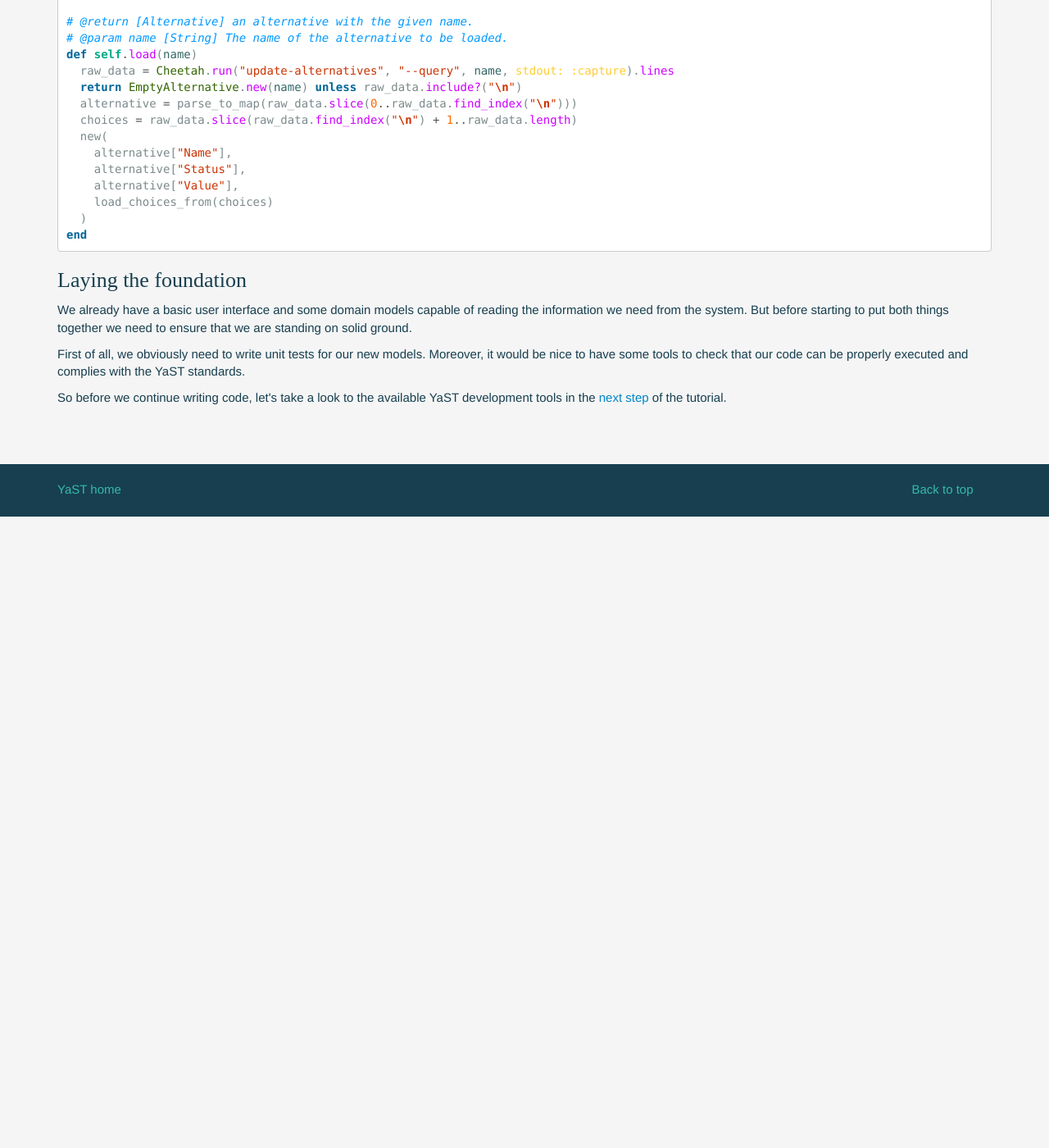
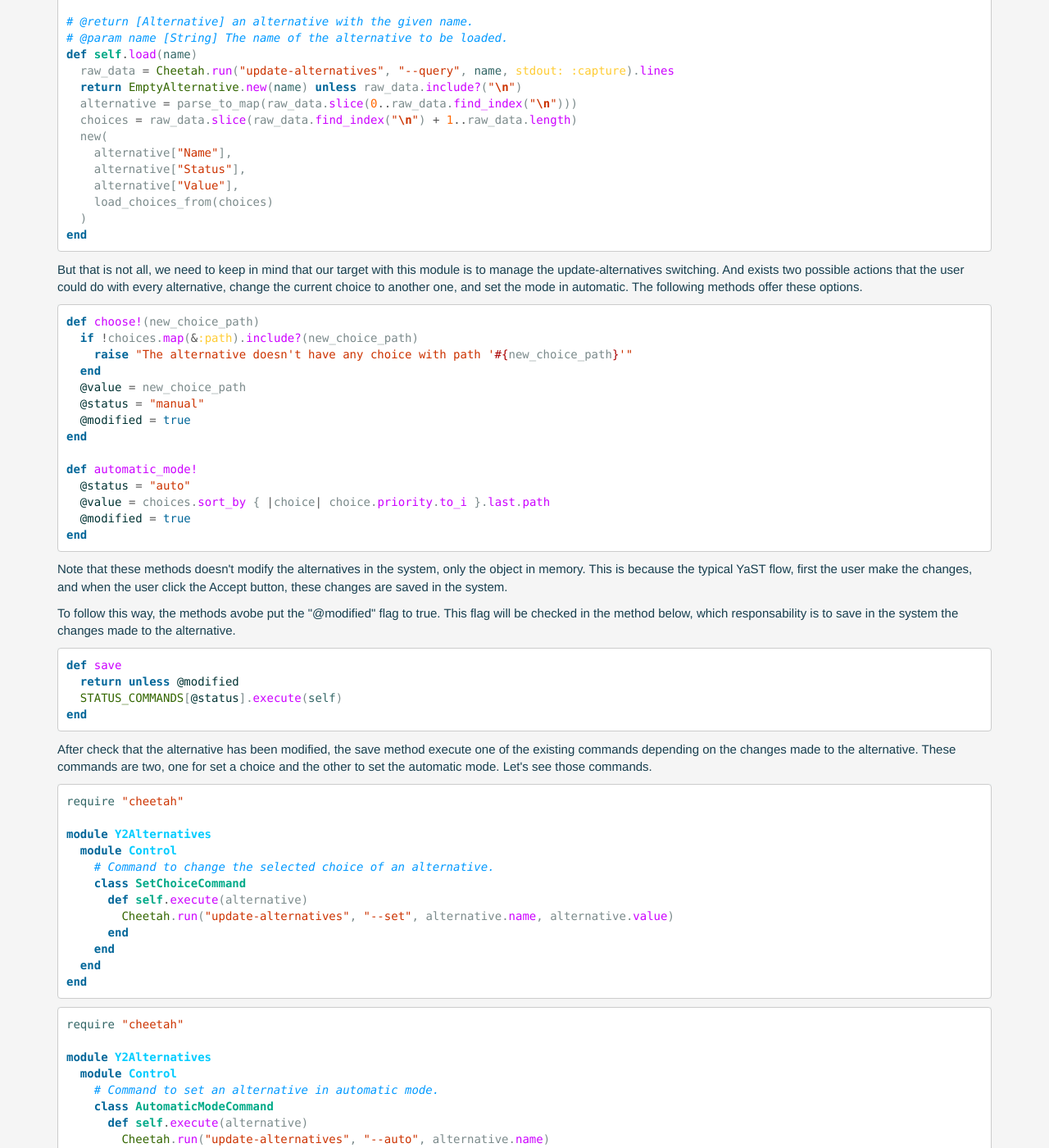
Before and after one commit to jyeray/yast-alternatives-tutorial, a Jekyll site: the page built from step3.html, in a window 1280 px wide and 1400 px high, scrolled down 1088 px. Shown: the whole window at 82% size. Built offline with Jekyll 4.4.1, drawn with Linux system fonts in a browser that asks for light colours; some web fonts are replaced; before the commit the page ends 1718 px from its top, so only the background shows below that; some of the changed text lies outside the part shown.

Commit message:
Explain making changes on the alternative and saving in the system

```diff
--- a/step3.html
+++ b/step3.html
@@ -78,6 +78,83 @@ def self.load(name)
   )
 end
 {% endhighlight %}
+<p>
+But that is not all, we need to keep in mind that our target with this module is
+to manage the update-alternatives switching. And exists two possible actions
+that the user could do with every alternative, change the current choice to
+another one, and set the mode in automatic. The following methods offer these
+options.
+</p>
+{% highlight ruby %}
+def choose!(new_choice_path)
+  if !choices.map(&:path).include?(new_choice_path)
+    raise "The alternative doesn't have any choice with path '#{new_choice_path}'"
+  end
+  @value = new_choice_path
+  @status = "manual"
+  @modified = true
+end
+
+def automatic_mode!
+  @status = "auto"
+  @value = choices.sort_by { |choice| choice.priority.to_i }.last.path
+  @modified = true
+end
+{% endhighlight %}
+<p>
+Note that these methods doesn't modify the alternatives in the system, only the
+object in memory. This is because the typical YaST flow, first the user make the
+changes, and when the user click the Accept button, these changes are saved in
+the system.
+</p>
+<p>To follow this way, the methods avobe put the "@modified" flag to
+true. This flag will be checked in the method below, which responsability is to
+save in the system the changes made to the alternative.
+</p>
+{% highlight ruby %}
+def save
+  return unless @modified
+  STATUS_COMMANDS[@status].execute(self)
+end
+{% endhighlight %}
+<p>
+After check that the alternative has been modified, the save method execute one
+of the existing commands depending on the changes made to the alternative. These
+commands are two, one for set a choice and the other to set the automatic mode.
+Let's see those commands.
+</p>
+{% highlight ruby %}
+require "cheetah"
+
+module Y2Alternatives
+  module Control
+    # Command to change the selected choice of an alternative.
+    class SetChoiceCommand
+      def self.execute(alternative)
+        Cheetah.run("update-alternatives", "--set", alternative.name, alternative.value)
+      end
+    end
+  end
+end
+{% endhighlight %}
+{% highlight ruby %}
+require "cheetah"
+
+module Y2Alternatives
+  module Control
+    # Command to set an alternative in automatic mode.
+    class AutomaticModeCommand
+      def self.execute(alternative)
+        Cheetah.run("update-alternatives", "--auto", alternative.name)
+      end
+    end
+  end
+end
+{% endhighlight %}
+<p>
+As you can see both are pretty similar and simple, only one method that execute
+a Cheetah call.
+</p>
 <h3>Laying the foundation</h3>
 <p>
 We already have a basic user interface and some domain models capable of reading
```
